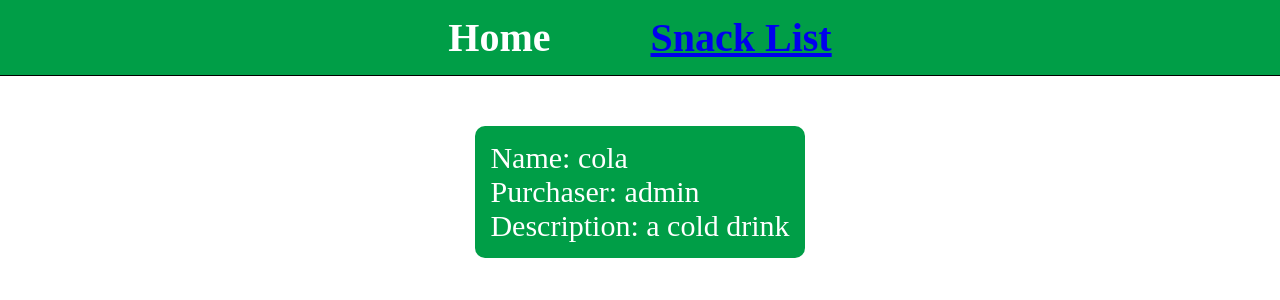
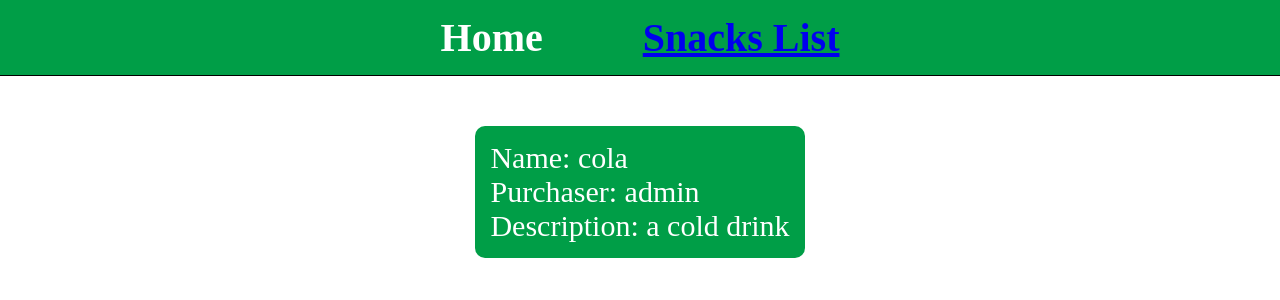
Before and after one commit to Mustfa1999/django-snacks, a Django app: page /detail-view/1 in a window 1280 px wide. Shown: the top 300 px of the page. Run offline with Django 4.2, Linux system fonts and the light colour scheme; data comes from the database, SQL or seed files in the repository.

Commit message:
last draft 2

```diff
--- a/snack_tracker_project/snacks/templates/base.html
+++ b/snack_tracker_project/snacks/templates/base.html
@@ -4,7 +4,7 @@
     <meta charset="UTF-8">
     <meta http-equiv="X-UA-Compatible" content="IE=edge">
     <meta name="viewport" content="width=device-width, initial-scale=1.0">
-    <title> {% block title %} {% endblock %} </title>
+    <title> {% block title %}   {% endblock %} </title>
 
     <style>
         body {
@@ -84,7 +84,7 @@
 <body>
     <nav>
         <div> Home </div>
-        <div><a href="{% url 'snacks_list' %}">Snack List</a></div>
+        <div><a href="{% url 'snacks_list' %}">Snacks List</a></div>
     </nav>
 
     <section>{% block content %}{% endblock %}</section>
```
